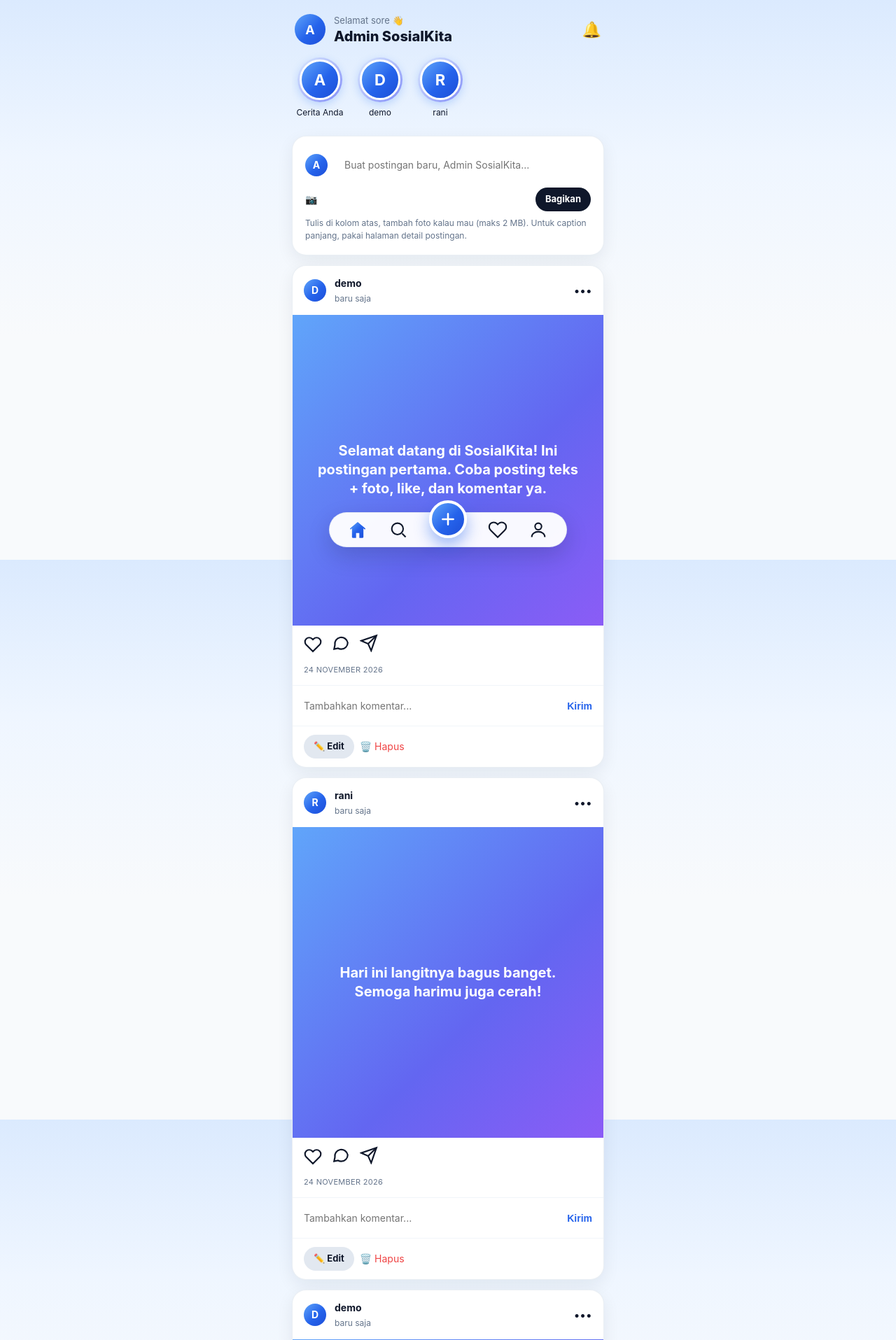
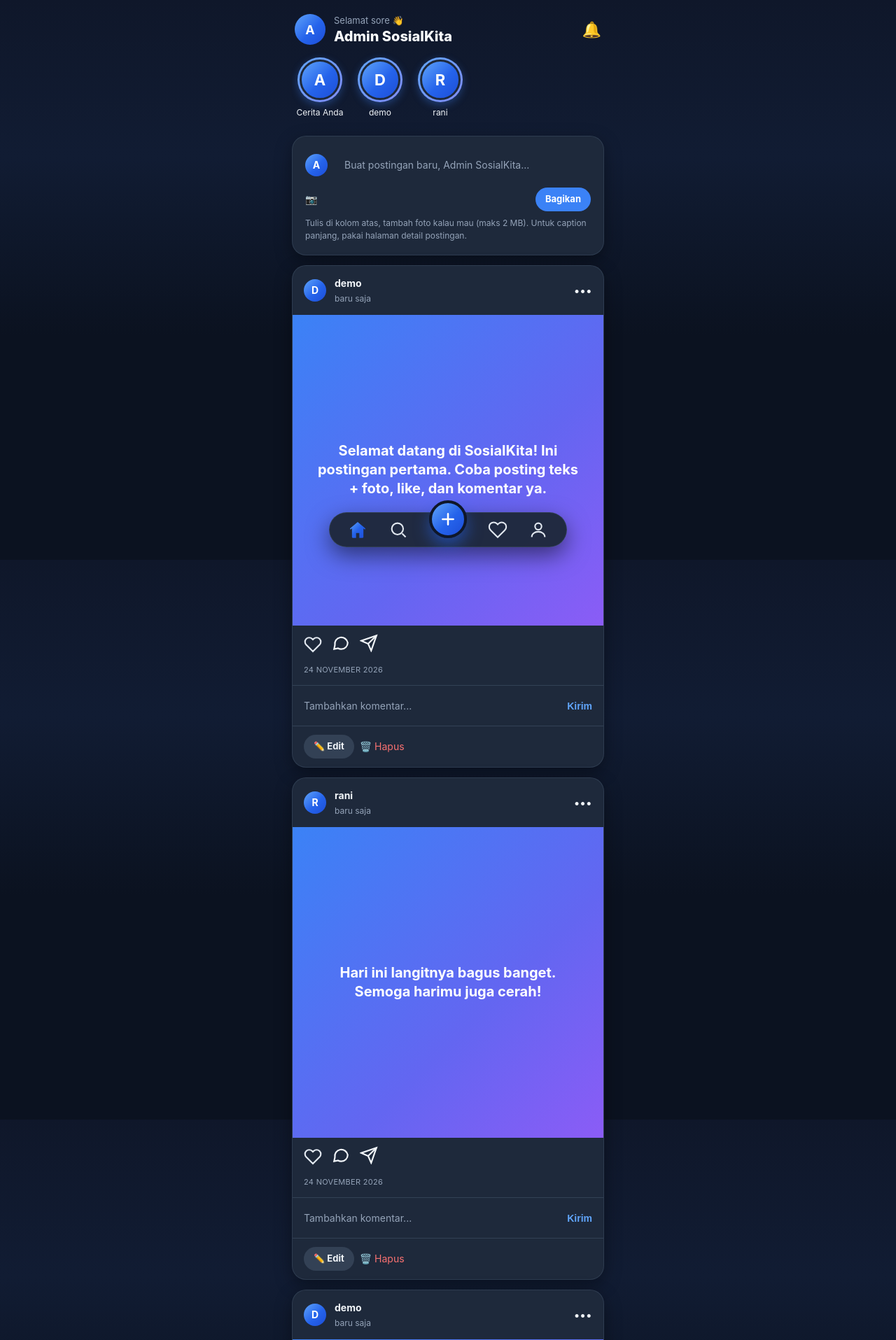
Before and after one commit to rian-nzr/sosialkita, a PHP site: page /index.php in a window 1280 px wide. Shown: the top 1915 px of the page at 70% size. Run offline with PHP 8.4, Linux system fonts and the light colour scheme; a user stored in the database is signed in; data comes from the database, SQL or seed files in the repository; data that the repository does not hold is empty.

Commit message:
Mode gelap: tema Rootly dark, kartu slate, tombol biru, nav gelap + FAB

```diff
--- a/assets/css/style.css
+++ b/assets/css/style.css
@@ -1,15 +1,16 @@
-/* SosialKita — gaya Rootly: gradien biru lembut, kartu rounded, tombol navy, nav pill + FAB */
+/* SosialKita — MODE GELAP, gaya Rootly: gradien navy gelap, kartu slate, tombol biru, nav pill + FAB */
 * { box-sizing: border-box; margin: 0; padding: 0; }
 :root {
-  --primary: #2563eb; --primary-light: #3b82f6; --navy: #0f172a;
-  --danger: #ef4444; --like: #f43f5e;
-  --bg: #eef4fb; --card: #fff; --text: #0f172a; --muted: #64748b;
-  --border: #e2e8f0; --radius: 20px;
-  --shadow: 0 8px 24px rgba(15, 23, 42, .07);
+  color-scheme: dark;
+  --primary: #3b82f6; --primary-light: #60a5fa; --navy: #0f172a;
+  --danger: #f87171; --like: #fb7185;
+  --bg: #0b1220; --card: #1e293b; --text: #f1f5f9; --muted: #94a3b8;
+  --border: #334155; --radius: 20px;
+  --shadow: 0 8px 24px rgba(0, 0, 0, .35);
   --grad-blue: linear-gradient(135deg, #60a5fa, #2563eb 55%, #1d4ed8);
-  --grad-soft: linear-gradient(135deg, #dbeafe, #818cf8);
+  --grad-soft: linear-gradient(135deg, #60a5fa, #818cf8);
 }
-body { font-family: -apple-system, BlinkMacSystemFont, "Segoe UI", Roboto, Helvetica, Arial, sans-serif; background: linear-gradient(180deg, #dbeafe 0%, #eff6ff 28%, #f8fafc 60%); background-attachment: fixed; color: var(--text); line-height: 1.5; font-size: 14px; min-height: 100vh; }
+body { font-family: -apple-system, BlinkMacSystemFont, "Segoe UI", Roboto, Helvetica, Arial, sans-serif; background: linear-gradient(180deg, #0f172a 0%, #111c33 28%, #0b1220 60%); background-attachment: fixed; color: var(--text); line-height: 1.5; font-size: 14px; min-height: 100vh; }
 a { color: var(--text); text-decoration: none; }
 a:hover { text-decoration: none; }
 img { max-width: 100%; display: block; }
@@ -18,23 +19,24 @@ img { max-width: 100%; display: block; }
 .muted { color: var(--muted); font-size: 12px; }
 
 /* ===== Logo (dipakai di halaman Cari & Auth) ===== */
-.logo { font-size: 24px; font-weight: 800; letter-spacing: -.5px; display: flex; align-items: center; gap: 8px; flex-shrink: 0; color: var(--navy); }
-.logo .logo-mark { width: 32px; height: 32px; border-radius: 10px; background: var(--grad-blue); display: inline-flex; align-items: center; justify-content: center; color: #fff; font-size: 17px; box-shadow: 0 4px 12px rgba(37, 99, 235, .35); }
+.logo { font-size: 24px; font-weight: 800; letter-spacing: -.5px; display: flex; align-items: center; gap: 8px; flex-shrink: 0; color: #f8fafc; }
+.logo .logo-mark { width: 32px; height: 32px; border-radius: 10px; background: var(--grad-blue); display: inline-flex; align-items: center; justify-content: center; color: #fff; font-size: 17px; box-shadow: 0 4px 12px rgba(37, 99, 235, .5); }
 
 /* ===== Card & form ===== */
-.card { background: var(--card); border: 1px solid rgba(226, 232, 240, .7); border-radius: var(--radius); margin: 14px 0; overflow: hidden; box-shadow: var(--shadow); }
+.card { background: var(--card); border: 1px solid rgba(51, 65, 85, .8); border-radius: var(--radius); margin: 14px 0; overflow: hidden; box-shadow: var(--shadow); }
 .card.pad { padding: 18px; }
-.alert { background: #dbeafe; border: 1px solid #bfdbfe; color: #1e3a8a; padding: 12px 16px; border-radius: 14px; margin: 14px 0; font-size: 14px; }
-.alert.error { background: #fee2e2; border-color: #fecaca; color: #991b1b; }
+.alert { background: #1e3a8a; border: 1px solid #1d4ed8; color: #bfdbfe; padding: 12px 16px; border-radius: 14px; margin: 14px 0; font-size: 14px; }
+.alert.error { background: #450a0a; border-color: #7f1d1d; color: #fecaca; }
 label { display: block; font-weight: 600; font-size: 14px; margin: 12px 0 6px; }
 input[type=text], input[type=email], input[type=password], input[type=file], textarea, select {
-  width: 100%; padding: 12px 14px; border: 1px solid transparent; border-radius: 14px; font: inherit; background: #f1f5f9; font-size: 14px;
+  width: 100%; padding: 12px 14px; border: 1px solid transparent; border-radius: 14px; font: inherit; background: #334155; color: var(--text); font-size: 14px;
 }
+input::placeholder, textarea::placeholder { color: #94a3b8; }
 textarea { resize: vertical; min-height: 80px; }
-input:focus, textarea:focus { outline: none; border-color: var(--primary-light); background: #fff; box-shadow: 0 0 0 3px rgba(59, 130, 246, .15); }
-.btn { display: inline-block; padding: 10px 18px; border: none; border-radius: 999px; font: inherit; font-weight: 700; font-size: 14px; cursor: pointer; background: #e2e8f0; color: var(--navy); }
-.btn-primary { background: var(--navy); color: #fff; }
-.btn-primary:hover { background: #1e293b; }
+input:focus, textarea:focus { outline: none; border-color: var(--primary-light); background: #1e293b; box-shadow: 0 0 0 3px rgba(59, 130, 246, .25); }
+.btn { display: inline-block; padding: 10px 18px; border: none; border-radius: 999px; font: inherit; font-weight: 700; font-size: 14px; cursor: pointer; background: #334155; color: #f1f5f9; }
+.btn-primary { background: var(--primary); color: #fff; }
+.btn-primary:hover { background: #2563eb; }
 .btn-danger { background: var(--danger); color: #fff; }
 .btn-sm { padding: 7px 14px; font-size: 13px; }
 .btn-block { width: 100%; margin-top: 14px; padding: 13px; }
@@ -42,15 +44,15 @@ input:focus, textarea:focus { outline: none; border-color: var(--primary-light);
 /* ===== Greeting (atas feed, ala Rootly) ===== */
 .greeting { display: flex; align-items: center; gap: 12px; padding: 20px 4px 4px; }
 .greeting .avatar { width: 44px; height: 44px; font-size: 18px; }
-.greeting h1 { font-size: 20px; font-weight: 800; color: var(--navy); line-height: 1.2; }
+.greeting h1 { font-size: 20px; font-weight: 800; color: #f8fafc; line-height: 1.2; }
 .greeting p { color: var(--muted); font-size: 13px; }
 
 /* ===== Stories ===== */
 .stories { display: flex; gap: 14px; overflow-x: auto; padding: 14px 4px 10px; scrollbar-width: none; }
 .stories::-webkit-scrollbar { display: none; }
 .story { flex-shrink: 0; width: 72px; text-align: center; font-size: 12px; color: var(--text); }
-.story .ring { width: 64px; height: 64px; border-radius: 50%; padding: 3px; background: var(--grad-soft); margin: 0 auto 6px; box-shadow: 0 4px 12px rgba(59, 130, 246, .25); }
-.story .ring .avatar { width: 100%; height: 100%; border: 3px solid #fff; font-size: 22px; }
+.story .ring { width: 64px; height: 64px; border-radius: 50%; padding: 3px; background: var(--grad-soft); margin: 0 auto 6px; box-shadow: 0 4px 12px rgba(59, 130, 246, .35); }
+.story .ring .avatar { width: 100%; height: 100%; border: 3px solid #1e293b; font-size: 22px; }
 .story span { display: block; white-space: nowrap; overflow: hidden; text-overflow: ellipsis; }
 
 /* ===== Post ===== */
@@ -58,30 +60,30 @@ input:focus, textarea:focus { outline: none; border-color: var(--primary-light);
 .avatar { width: 32px; height: 32px; border-radius: 50%; background: var(--grad-blue); color: #fff; display: inline-flex; align-items: center; justify-content: center; font-weight: 700; font-size: 14px; flex-shrink: 0; }
 .avatar.lg { width: 86px; height: 86px; font-size: 34px; }
 .post-meta { flex: 1; min-width: 0; }
-.post-meta b { display: block; font-size: 14px; color: var(--navy); }
+.post-meta b { display: block; font-size: 14px; color: #f8fafc; }
 .post-meta span { color: var(--muted); font-size: 12px; }
 .post-menu { color: var(--text); font-weight: 700; letter-spacing: 1px; background: none; border: none; cursor: pointer; font-size: 16px; }
-.post-media { background: #0f172a; }
+.post-media { background: #020617; }
 .post-img { width: 100%; aspect-ratio: 1 / 1; object-fit: cover; }
-.post-text-tile { aspect-ratio: 1 / 1; display: flex; align-items: center; justify-content: center; padding: 32px; text-align: center; background: linear-gradient(135deg, #60a5fa, #6366f1 60%, #8b5cf6); color: #fff; font-size: 20px; font-weight: 700; line-height: 1.35; }
+.post-text-tile { aspect-ratio: 1 / 1; display: flex; align-items: center; justify-content: center; padding: 32px; text-align: center; background: linear-gradient(135deg, #3b82f6, #6366f1 60%, #8b5cf6); color: #fff; font-size: 20px; font-weight: 700; line-height: 1.35; }
 .post-text-tile p { white-space: pre-wrap; word-break: break-word; }
 .post-actions { display: flex; gap: 14px; align-items: center; padding: 12px 16px 4px; }
-.post-actions .icon-btn { background: none; border: none; cursor: pointer; padding: 0; line-height: 0; color: var(--navy); }
+.post-actions .icon-btn { background: none; border: none; cursor: pointer; padding: 0; line-height: 0; color: #e2e8f0; }
 .post-actions .icon-btn svg { width: 26px; height: 26px; }
 .post-actions .icon-btn.liked svg { fill: var(--like); stroke: var(--like); }
 .post-actions .spacer { flex: 1; }
 .post-body { padding: 2px 16px 14px; }
-.post-likes { font-weight: 700; font-size: 14px; margin-bottom: 4px; color: var(--navy); }
+.post-likes { font-weight: 700; font-size: 14px; margin-bottom: 4px; color: #f8fafc; }
 .post-caption { font-size: 14px; word-break: break-word; }
 .post-caption b { margin-right: 5px; }
 .post-caption p { display: inline; white-space: pre-wrap; }
 .post-comments-link { color: var(--muted); font-size: 14px; display: block; margin-top: 4px; }
 .post-time { color: var(--muted); font-size: 11px; text-transform: uppercase; letter-spacing: .3px; margin-top: 6px; }
-.post-add-comment { display: flex; gap: 10px; align-items: center; border-top: 1px solid #f1f5f9; padding: 12px 16px; }
+.post-add-comment { display: flex; gap: 10px; align-items: center; border-top: 1px solid #334155; padding: 12px 16px; }
 .post-add-comment input { border: none; background: transparent; padding: 6px 0; flex: 1; box-shadow: none; }
 .post-add-comment input:focus { outline: none; box-shadow: none; }
-.post-add-comment button { background: none; border: none; color: var(--primary); font-weight: 700; cursor: pointer; font-size: 14px; }
-.post-actions-row { display: flex; gap: 8px; align-items: center; padding: 12px 16px; border-top: 1px solid #f1f5f9; flex-wrap: wrap; }
+.post-add-comment button { background: none; border: none; color: var(--primary-light); font-weight: 700; cursor: pointer; font-size: 14px; }
+.post-actions-row { display: flex; gap: 8px; align-items: center; padding: 12px 16px; border-top: 1px solid #334155; flex-wrap: wrap; }
 .link-danger { color: var(--danger); background: none; border: none; font: inherit; cursor: pointer; padding: 0; font-size: 14px; }
 .inline-form { display: inline; }
 
@@ -107,41 +109,40 @@ input:focus, textarea:focus { outline: none; border-color: var(--primary-light);
 .profile-head .avatar.lg { margin-top: 4px; }
 .profile-info { flex: 1; min-width: 0; }
 .profile-info form { max-width: 100%; }
-.profile-info h1 { font-size: 20px; font-weight: 800; margin-bottom: 8px; color: var(--navy); }
+.profile-info h1 { font-size: 20px; font-weight: 800; margin-bottom: 8px; color: #f8fafc; }
 .profile-stats { display: flex; gap: 24px; margin: 8px 0; font-size: 14px; }
 .profile-stats b { margin-right: 4px; }
 .profile-grid { display: grid; grid-template-columns: repeat(3, 1fr); gap: 6px; margin-top: 16px; }
-.profile-grid a { aspect-ratio: 1 / 1; overflow: hidden; background: #0f172a; position: relative; border-radius: 14px; }
+.profile-grid a { aspect-ratio: 1 / 1; overflow: hidden; background: #020617; position: relative; border-radius: 14px; }
 .profile-grid img { width: 100%; height: 100%; object-fit: cover; }
-.profile-grid .grid-text { aspect-ratio: 1 / 1; display: flex; align-items: center; justify-content: center; padding: 10px; text-align: center; background: linear-gradient(135deg, #60a5fa, #6366f1 60%, #8b5cf6); color: #fff; font-size: 12px; font-weight: 600; overflow: hidden; }
+.profile-grid .grid-text { aspect-ratio: 1 / 1; display: flex; align-items: center; justify-content: center; padding: 10px; text-align: center; background: linear-gradient(135deg, #3b82f6, #6366f1 60%, #8b5cf6); color: #fff; font-size: 12px; font-weight: 600; overflow: hidden; }
 
 /* ===== Admin ===== */
 .stats { display: grid; grid-template-columns: repeat(auto-fit, minmax(150px, 1fr)); gap: 14px; margin: 16px 0; }
-.stat { background: #fff; border: 1px solid rgba(226, 232, 240, .7); border-radius: var(--radius); padding: 20px 18px; text-align: center; box-shadow: var(--shadow); }
-.stat b { font-size: 32px; display: block; color: var(--primary); }
+.stat { background: var(--card); border: 1px solid rgba(51, 65, 85, .8); border-radius: var(--radius); padding: 20px 18px; text-align: center; box-shadow: var(--shadow); }
+.stat b { font-size: 32px; display: block; color: var(--primary-light); }
 .stat span { color: var(--muted); font-size: 14px; }
-.stat:nth-child(2) b { color: #059669; }
-.stat:nth-child(3) b { color: #d97706; }
-.stat:nth-child(4) b { color: #db2777; }
+.stat:nth-child(2) b { color: #34d399; }
+.stat:nth-child(3) b { color: #fbbf24; }
+.stat:nth-child(4) b { color: #f472b6; }
 .table { width: 100%; border-collapse: collapse; font-size: 14px; }
 .table-wrap { overflow-x: auto; -webkit-overflow-scrolling: touch; }
 .table-wrap .table { min-width: 620px; }
-.table th, .table td { text-align: left; padding: 12px 10px; border-bottom: 1px solid #f1f5f9; vertical-align: top; white-space: normal; }
+.table th, .table td { text-align: left; padding: 12px 10px; border-bottom: 1px solid #334155; vertical-align: top; white-space: normal; }
 .table th { color: var(--muted); font-size: 12px; text-transform: uppercase; letter-spacing: .4px; }
 .table td .btn { white-space: nowrap; }
 .admin-tabs { display: flex; gap: 8px; margin: 16px 0; flex-wrap: wrap; }
-.admin-tabs a { padding: 9px 18px; border-radius: 999px; border: 1px solid var(--border); background: #fff; color: var(--text); font-weight: 700; box-shadow: var(--shadow); }
-.admin-tabs a.active { background: var(--navy); color: #fff; border-color: var(--navy); }
+.admin-tabs a { padding: 9px 18px; border-radius: 999px; border: 1px solid var(--border); background: var(--card); color: var(--text); font-weight: 700; box-shadow: var(--shadow); }
+.admin-tabs a.active { background: var(--primary); color: #fff; border-color: var(--primary); }
 
-.footer { text-align: center; color: var(--muted); padding: 32px 16px 140px; font-size: 12px; }
 .empty { text-align: center; color: var(--muted); padding: 32px 12px; }
 
-/* Bottom nav pill ala Rootly: putih, rounded, FAB biru di tengah */
-.bottom-nav { display: flex; position: fixed; bottom: 18px; left: 50%; transform: translateX(-50%); background: rgba(255, 255, 255, .96); border: 1px solid rgba(226, 232, 240, .8); border-radius: 999px; box-shadow: 0 12px 32px rgba(15, 23, 42, .18); padding: 10px 26px; gap: 30px; align-items: center; z-index: 20; width: max-content; max-width: calc(100vw - 32px); }
-.bottom-nav-item { display: inline-flex; align-items: center; justify-content: center; color: var(--navy); line-height: 0; }
+/* Bottom nav pill ala Rootly (mode gelap): slate, rounded, FAB biru di tengah */
+.bottom-nav { display: flex; position: fixed; bottom: 18px; left: 50%; transform: translateX(-50%); background: rgba(30, 41, 59, .97); border: 1px solid rgba(51, 65, 85, .9); border-radius: 999px; box-shadow: 0 12px 32px rgba(0, 0, 0, .5); padding: 10px 26px; gap: 30px; align-items: center; z-index: 20; width: max-content; max-width: calc(100vw - 32px); }
+.bottom-nav-item { display: inline-flex; align-items: center; justify-content: center; color: #e2e8f0; line-height: 0; }
 .bottom-nav-item svg { display: block; }
-.bottom-nav-item.active { color: var(--primary); }
-.bottom-nav-item.fab { width: 54px; height: 54px; border-radius: 50%; background: var(--grad-blue); color: #fff; margin-top: -30px; box-shadow: 0 10px 22px rgba(37, 99, 235, .45); border: 4px solid #fff; flex-shrink: 0; }
+.bottom-nav-item.active { color: var(--primary-light); }
+.bottom-nav-item.fab { width: 54px; height: 54px; border-radius: 50%; background: var(--grad-blue); color: #fff; margin-top: -30px; box-shadow: 0 10px 22px rgba(37, 99, 235, .55); border: 4px solid #0f172a; flex-shrink: 0; }
 .bottom-nav-item.fab svg { width: 26px; height: 26px; }
 main.container { padding-bottom: 100px; }
 @media (max-width: 560px) {
```
Also changed, not shown: README.md.
